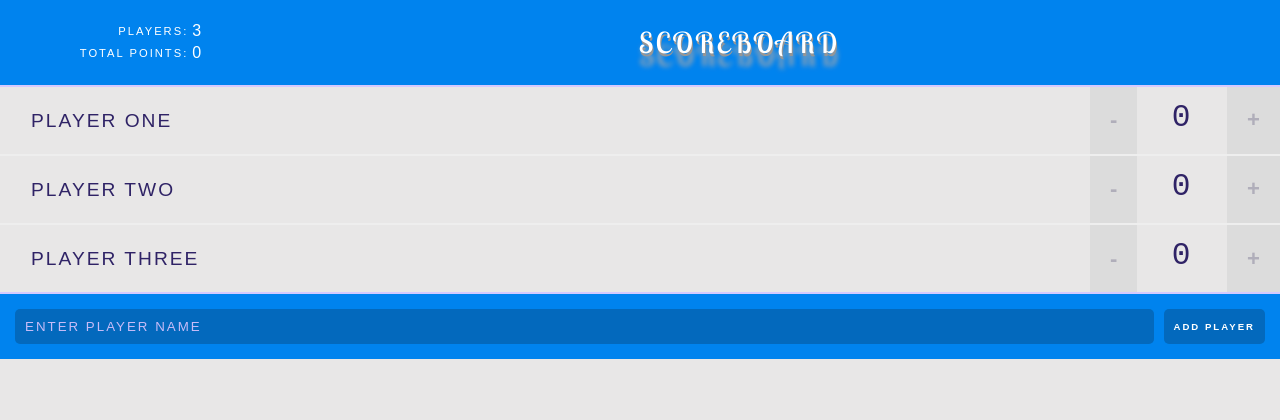
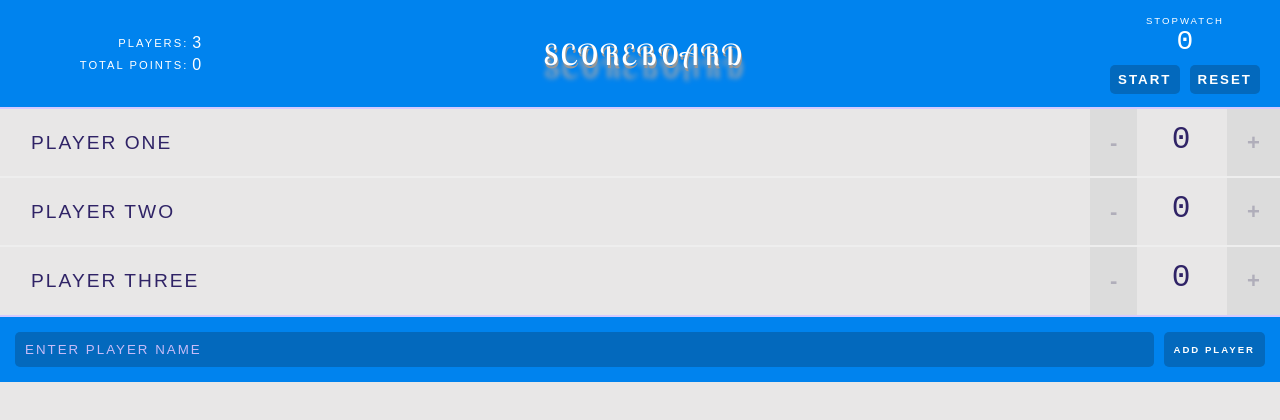
Before and after one commit to carlpadilla/React-scoreboard, a React (Create React App) app: page / in a window 1280 px wide. Shown: the top 420 px of the page. Built offline with nearby package versions, Linux system fonts and the light colour scheme.

Commit message:
timer function is now counting up in seconds, start and reset button are functional

```diff
--- a/src/App.css
+++ b/src/App.css
@@ -172,7 +172,7 @@ svg {
 .stopwatch {
   padding: 15px 10px 5px 10px;
   margin: -5px -10px -5px 10px;
-  background: #5b45b9;
+  background: #0083ee;
 }
 
 .stopwatch-time {
@@ -183,7 +183,7 @@ svg {
 
 .stopwatch button {
   margin: 8px 5px;
-  background-color: #44338d;
+  background-color: #0369bd;
   border-radius: 5px;
   padding: 7px 8px;
   border: none;
@@ -197,7 +197,7 @@ svg {
 .stopwatch button:hover,
 input[type='submit']:hover {
   background: #fff;
-  color: #44338d;
+  color: #0369bd;
   cursor: pointer;
 }
 
--- a/src/Stopwatch.js
+++ b/src/Stopwatch.js
@@ -1,13 +1,52 @@
-import React from 'react';
+import React, { Component } from 'react';
 
-class Stopwatch extends React.Component {
+class Stopwatch extends Component {
+  state = {
+    isRunning: false,
+    elapsedTime: 0,
+    previousTime: 0
+  };
+
+  componentDidMount() {
+    this.setIntervalID = setInterval(() => this.tick(), 100);
+  }
+
+  tick = () => {
+    // console.log('ticking');
+    if (this.state.isRunning) {
+      const now = Date.now();
+      this.setState(prevState => ({
+        previousTime: now,
+        elapsedTime: prevState.elapsedTime + (now - this.state.previousTime)
+      }));
+    }
+  };
+
+  handleStopwatch = () => {
+    this.setState(prevState => ({
+      isRunning: !prevState.isRunning
+    }));
+    if (!this.state.isRunning) {
+      //   console.log('starting');
+      this.setState({ previousTime: Date.now() });
+    }
+  };
+
+  handleReset = () => {
+    this.setState({ elapsedTime: 0 });
+  };
+
   render() {
+    const time = Math.floor(this.state.elapsedTime / 1000);
     return (
       <div className='stopwatch'>
         <h2>Stopwatch</h2>
-        <span className='stopwatch-time'>0</span>
-        <button>Start</button>
-        <button>Stop</button>
+        <span className='stopwatch-time'>{time}</span>
+
+        <button onClick={this.handleStopwatch}>
+          {this.state.isRunning ? 'Stop' : 'Start'}
+        </button>
+        <button onClick={this.handleReset}>Reset</button>
       </div>
     );
   }
--- a/src/components/Header.js
+++ b/src/components/Header.js
@@ -1,11 +1,13 @@
 import React from 'react';
 import Stats from '../Stats';
+import Stopwatch from '../Stopwatch';
 
 const Header = props => {
   return (
     <header>
       <Stats players={props.players} />
       <h1>{props.title}</h1>
+      <Stopwatch />
     </header>
   );
 };
```
